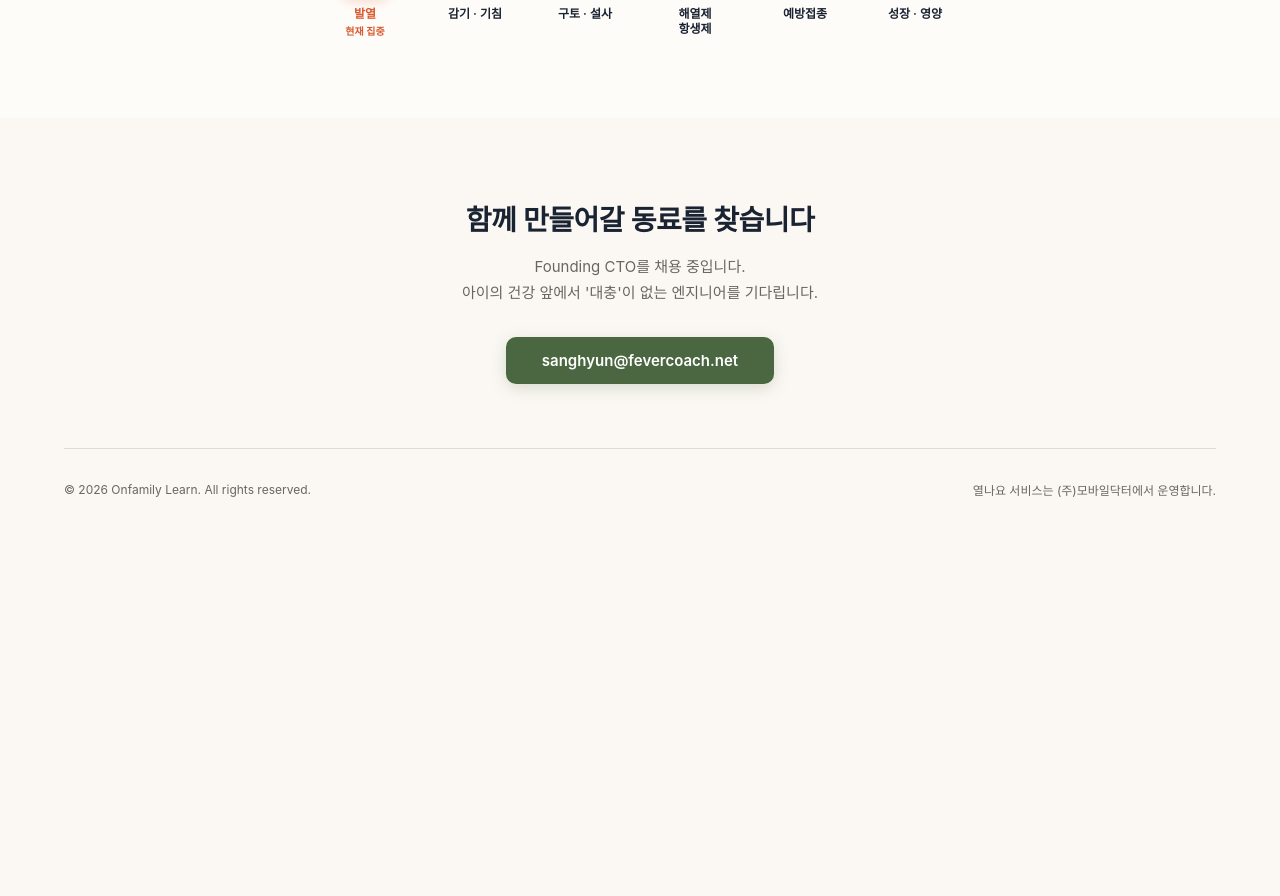
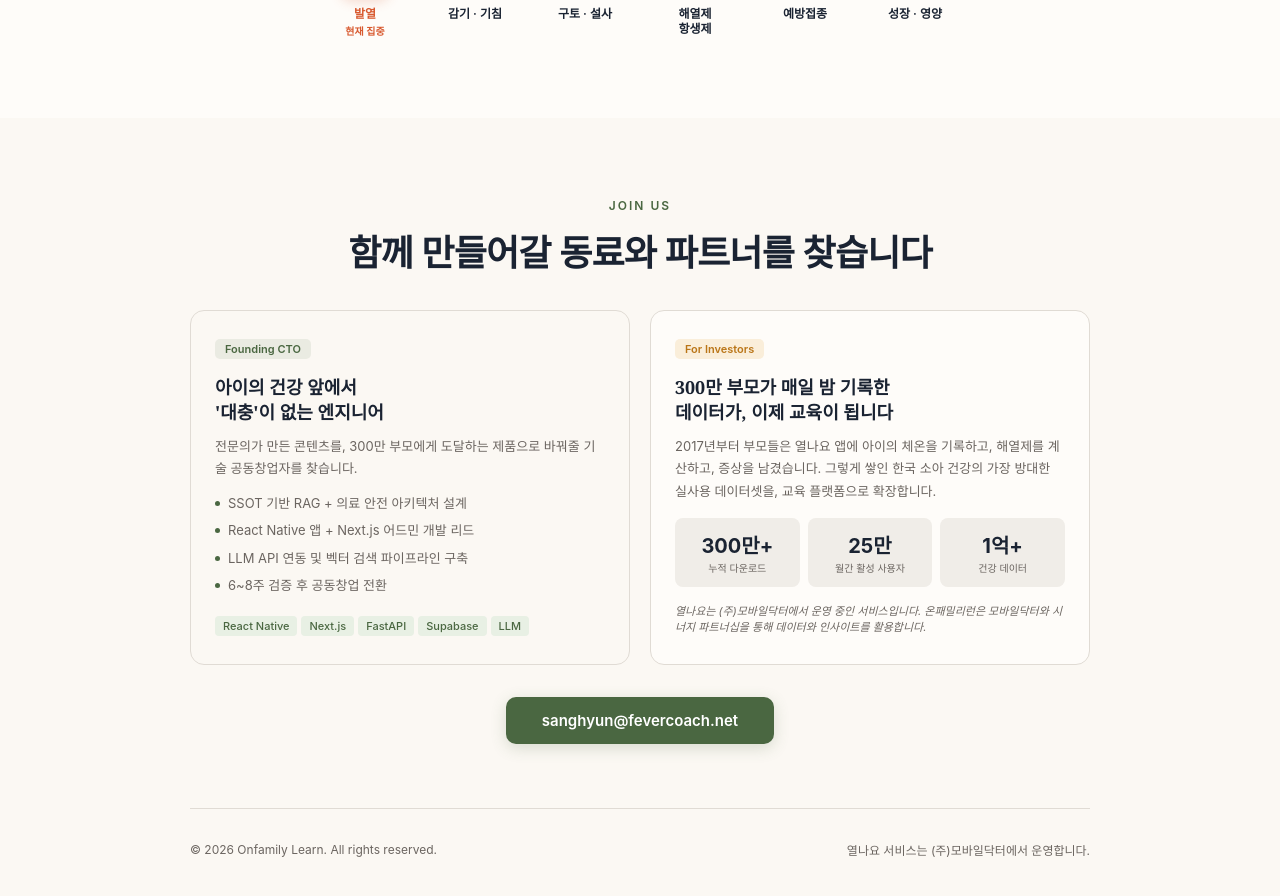
Before and after one commit to samahn0601/onfamilylearn-web, a Next.js app: page / in a window 1280 px wide. Shown: the part 6646-7542 px from the top of the page. Before the commit the page ends 7192 px from the top, so only its background shows below. Built offline with nearby package versions, Linux system fonts and the light colour scheme; a web font is replaced by a local one.

Commit message:
ContactSection: CTO+투자자 2블록 레이아웃, 공통 이메일

```diff
--- a/app/page.jsx
+++ b/app/page.jsx
@@ -1014,29 +1014,153 @@ function RoadmapSection() {
 }
 
 function ContactSection() {
+  const isMobile = useIsMobile();
+  const techTags = ["React Native", "Next.js", "FastAPI", "Supabase", "LLM"];
+  const ctoPoints = [
+    "SSOT 기반 RAG + 의료 안전 아키텍처 설계",
+    "React Native 앱 + Next.js 어드민 개발 리드",
+    "LLM API 연동 및 벡터 검색 파이프라인 구축",
+    "6~8주 검증 후 공동창업 전환",
+  ];
   return (
     <section id="contact" style={{
-      padding: "80px clamp(20px, 5vw, 80px) 48px",
+      padding: isMobile ? "60px clamp(16px, 5vw, 80px) 48px" : "80px clamp(20px, 5vw, 80px) 48px",
       background: COLORS.cream,
-      textAlign: "center",
     }}>
-      <div style={{ maxWidth: 600, margin: "0 auto" }}>
+      <div style={{ maxWidth: 900, margin: "0 auto" }}>
         <FadeIn>
+          <div style={{ textAlign: "center", marginBottom: 32 }}>
+            <p style={{
+              fontFamily: FONTS.body, fontSize: 12, fontWeight: 600,
+              textTransform: "uppercase", letterSpacing: 2,
+              color: COLORS.sage, marginBottom: 16,
+            }}>Join Us</p>
             <h2 style={{
-            fontFamily: FONTS.display, fontSize: 28, fontWeight: 700,
-            color: COLORS.navy, marginBottom: 16, letterSpacing: -0.5,
-          }}>함께 만들어갈 동료를 찾습니다</h2>
+              fontFamily: FONTS.display, fontSize: "clamp(26px, 3.5vw, 36px)",
+              fontWeight: 700, color: COLORS.navy, lineHeight: 1.35,
+              letterSpacing: -0.8,
+            }}>함께 만들어갈 동료와 파트너를 찾습니다</h2>
+          </div>
         </FadeIn>
+        <div style={{
+          display: "grid",
+          gridTemplateColumns: isMobile ? "1fr" : "1fr 1fr",
+          gap: 20,
+        }}>
+          {/* CTO Card */}
           <FadeIn delay={0.1}>
+            <div style={{
+              padding: isMobile ? "24px 20px" : "28px 24px",
+              borderRadius: 14,
+              background: COLORS.cream,
+              border: `1px solid ${COLORS.border}`,
+              display: "flex", flexDirection: "column", height: "100%",
+            }}>
+              <div style={{
+                display: "inline-block", padding: "3px 10px", borderRadius: 5,
+                background: COLORS.sage + "18", color: COLORS.sage,
+                fontSize: 11, fontWeight: 600, fontFamily: FONTS.body,
+                marginBottom: 16, alignSelf: "flex-start",
+              }}>Founding CTO</div>
+              <h3 style={{
+                fontFamily: FONTS.display, fontSize: 18, fontWeight: 700,
+                color: COLORS.navy, lineHeight: 1.4, marginBottom: 10,
+              }}>아이의 건강 앞에서<br/>'대충'이 없는 엔지니어</h3>
               <p style={{
-            fontFamily: FONTS.body, fontSize: 15, lineHeight: 1.7,
-            color: COLORS.warmGray, marginBottom: 32,
+                fontFamily: FONTS.body, fontSize: 13, lineHeight: 1.7,
+                color: COLORS.warmGray, marginBottom: 14,
               }}>
-            Founding CTO를 채용 중입니다.<br/>
-            아이의 건강 앞에서 '대충'이 없는 엔지니어를 기다립니다.
+                전문의가 만든 콘텐츠를, 300만 부모에게 도달하는 제품으로 바꿔줄 기술 공동창업자를 찾습니다.
               </p>
+              <div style={{ display: "flex", flexDirection: "column", gap: 8, marginBottom: 16 }}>
+                {ctoPoints.map((pt, i) => (
+                  <div key={i} style={{ display: "flex", gap: 8, alignItems: "flex-start" }}>
+                    <div style={{
+                      width: 5, height: 5, borderRadius: "50%",
+                      background: COLORS.sage, flexShrink: 0, marginTop: 7,
+                    }}/>
+                    <span style={{
+                      fontFamily: FONTS.body, fontSize: 13, lineHeight: 1.5,
+                      color: COLORS.warmGray,
+                    }}>{pt}</span>
+                  </div>
+                ))}
+              </div>
+              <div style={{ display: "flex", flexWrap: "wrap", gap: 4, marginTop: "auto" }}>
+                {techTags.map((t, i) => (
+                  <span key={i} style={{
+                    display: "inline-block", padding: "3px 8px", borderRadius: 4,
+                    background: COLORS.sageLight, color: COLORS.sage,
+                    fontSize: 11, fontFamily: FONTS.body, fontWeight: 500,
+                  }}>{t}</span>
+                ))}
+              </div>
+            </div>
           </FadeIn>
+          {/* Investor Card */}
           <FadeIn delay={0.15}>
+            <div style={{
+              padding: isMobile ? "24px 20px" : "28px 24px",
+              borderRadius: 14,
+              background: COLORS.warmWhite,
+              border: `1px solid ${COLORS.border}`,
+              display: "flex", flexDirection: "column", height: "100%",
+            }}>
+              <div style={{
+                display: "inline-block", padding: "3px 10px", borderRadius: 5,
+                background: COLORS.goldLight, color: COLORS.gold,
+                fontSize: 11, fontWeight: 600, fontFamily: FONTS.body,
+                marginBottom: 16, alignSelf: "flex-start",
+              }}>For Investors</div>
+              <h3 style={{
+                fontFamily: FONTS.display, fontSize: 18, fontWeight: 700,
+                color: COLORS.navy, lineHeight: 1.4, marginBottom: 10,
+              }}>300만 부모가 매일 밤 기록한<br/>데이터가, 이제 교육이 됩니다</h3>
+              <p style={{
+                fontFamily: FONTS.body, fontSize: 13, lineHeight: 1.7,
+                color: COLORS.warmGray, marginBottom: 16,
+              }}>
+                2017년부터 부모들은 열나요 앱에 아이의 체온을 기록하고, 해열제를 계산하고, 증상을 남겼습니다.
+                그렇게 쌓인 한국 소아 건강의 가장 방대한 실사용 데이터셋을, 교육 플랫폼으로 확장합니다.
+              </p>
+              <div style={{
+                display: "grid", gridTemplateColumns: "1fr 1fr 1fr",
+                gap: 8, marginBottom: 16,
+              }}>
+                {[
+                  { num: "300만+", label: "누적 다운로드" },
+                  { num: "25만", label: "월간 활성 사용자" },
+                  { num: "1억+", label: "건강 데이터" },
+                ].map((s, i) => (
+                  <div key={i} style={{
+                    background: COLORS.lightGray, borderRadius: 8,
+                    padding: "12px 8px", textAlign: "center",
+                  }}>
+                    <p style={{
+                      fontFamily: FONTS.body, fontSize: 20, fontWeight: 700,
+                      color: COLORS.navy, margin: 0,
+                    }}>{s.num}</p>
+                    <p style={{
+                      fontFamily: FONTS.body, fontSize: 10, color: COLORS.warmGray,
+                      margin: "3px 0 0", lineHeight: 1.3,
+                    }}>{s.label}</p>
+                  </div>
+                ))}
+              </div>
+              <p style={{
+                fontFamily: FONTS.body, fontSize: 11, lineHeight: 1.5,
+                color: COLORS.warmGray, fontStyle: "italic",
+                marginTop: "auto",
+              }}>
+                열나요는 (주)모바일닥터에서 운영 중인 서비스입니다.
+                온패밀리런은 모바일닥터와 시너지 파트너십을 통해 데이터와 인사이트를 활용합니다.
+              </p>
+            </div>
+          </FadeIn>
+        </div>
+        {/* Shared Email CTA */}
+        <FadeIn delay={0.2}>
+          <div style={{ textAlign: "center", marginTop: 32 }}>
             <a href="mailto:sanghyun@fevercoach.net" style={{
               display: "inline-block", padding: "14px 36px", borderRadius: 10,
               background: COLORS.sage, color: "#fff",
@@ -1044,8 +1168,9 @@ function ContactSection() {
               textDecoration: "none",
               boxShadow: `0 4px 16px ${COLORS.sage}33`,
             }}>sanghyun@fevercoach.net</a>
+          </div>
         </FadeIn>
-      </div>
+        {/* Footer */}
         <div style={{
           marginTop: 64, paddingTop: 32,
           borderTop: `1px solid ${COLORS.border}`,
@@ -1055,6 +1180,7 @@ function ContactSection() {
         }}>
           <span>© 2026 Onfamily Learn. All rights reserved.</span>
           <span>열나요 서비스는 (주)모바일닥터에서 운영합니다.</span>
+        </div>
       </div>
     </section>
   );
```
Lines whose indentation alone changed are shown as unchanged.
